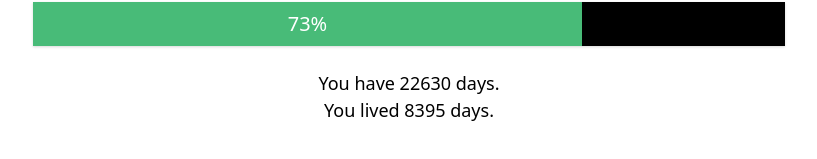
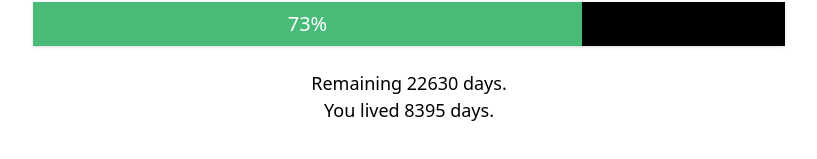
Before and after one commit to hareku/remaining-life, a Nuxt app: page / in a window 1280 px wide. Shown: the part 249-408 px from the top of the page, without its empty margins (231-1048 px from the left). Built offline with nearby package versions, Linux system fonts and the light colour scheme.

Commit message:
Tweak text

```diff
--- a/pages/index.vue
+++ b/pages/index.vue
@@ -48,7 +48,7 @@
     </div>
 
     <div class="text-center text-lg mt-6">
-      <p>You have {{ remainingDays }} days.</p>
+      <p>Remaining {{ remainingDays }} days.</p>
       <p>You lived {{ totalDays - remainingDays }} days.</p>
     </div>
   </div>
```
